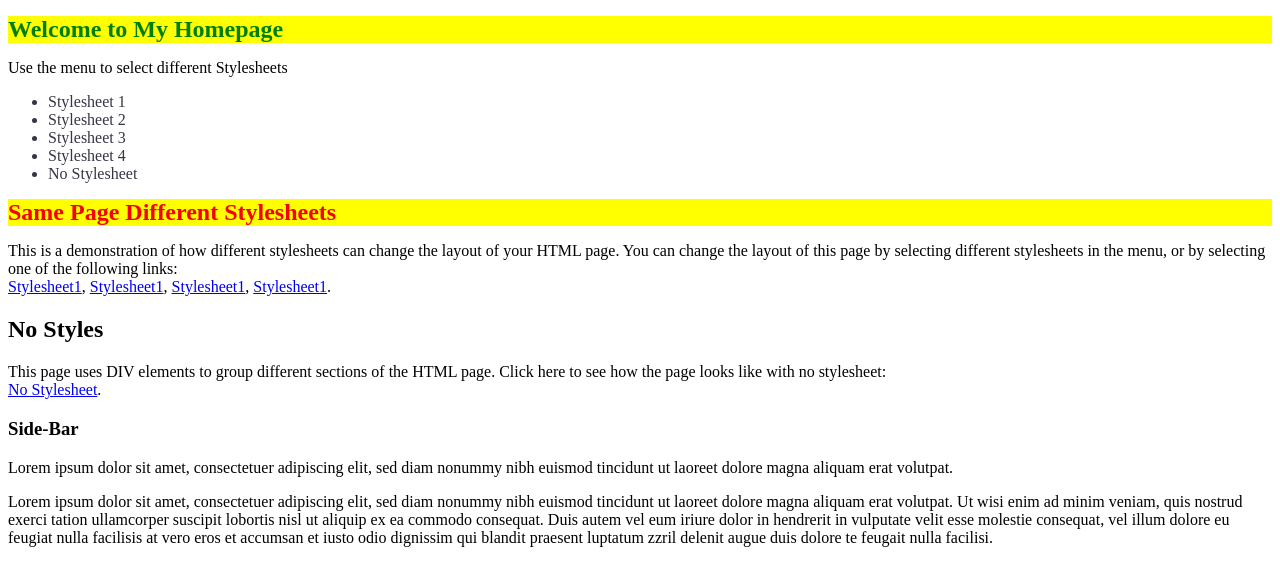
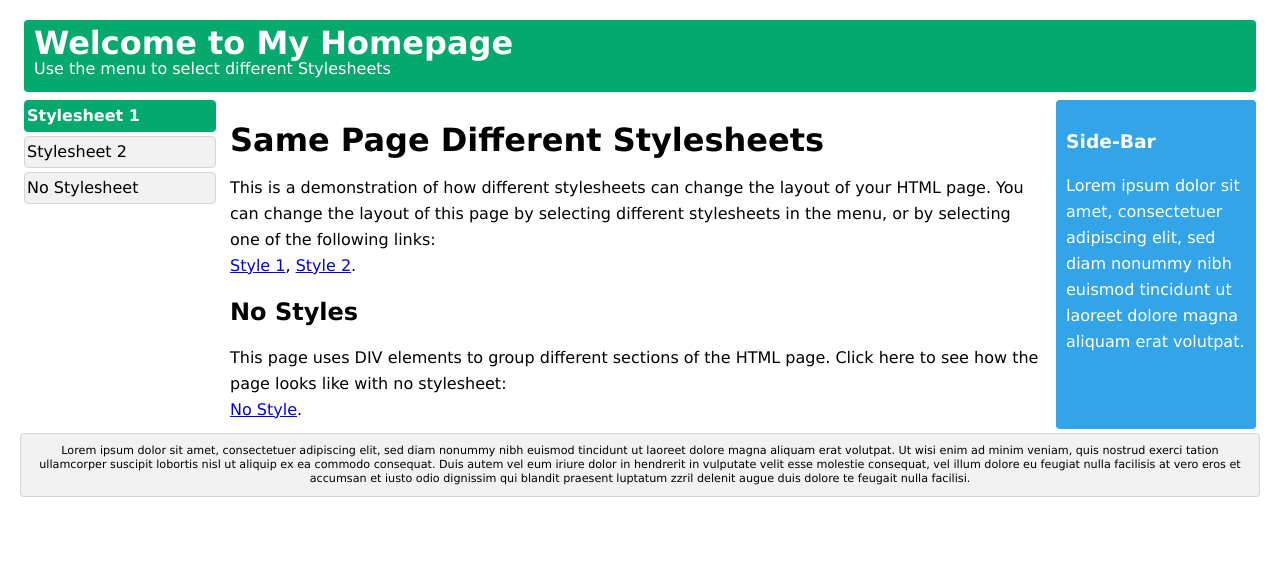
Before and after one commit to Suho-22300253/2026OSS_assign02, a plain HTML site: page style1.html in a window 1280 px wide. Drawn offline with Linux system fonts and the light colour scheme.

Commit message:
first complete style 1

```diff
--- a/style1.html
+++ b/style1.html
@@ -5,79 +5,149 @@
     <meta charset="UTF-8">
     <meta name="viewport" content="width=device-width, initial-scale=1.0">
     <title>Document</title>
-    <link rel = "stylesheet" href=""style.css>
+    <link rel="stylesheet" href="" style.css>
     <style>
+        body { /*body 전체에 적용이 되는 내용*/
+            font: 100% Lucida Sans, Verdana; /*100% 기본 글자크기 이용*/
+            margin: 20px;
+            line-height: 26px;
+        }
         #title{
-            h1{
-                color:rgb(44, 39, 39)! important;
-                font-size : 30px;
-                background-color: rgb(105, 105, 80);
-            }
+            color : white;
+            background-color: #04AA6D;
+            padding : 10px;
+            margin: 4px;
+            border-radius: 4px;
         }
-        .blue{
-            color:rgb(53, 53, 70);
+
+        #title h1,#title p{ /*h1과 p가 가지고 있는 기본 margin, padding을 없앰*/
+            margin: 0px;
+            padding: 0px;
         }
-        h1#title{
-            color:green;
+
+        main {
+            display: flex;
         }
+
+        #menubar {
+            width: 200px;
+            float:left;
+        }
+
+        #maincontents {
+            flex: 1;
+            padding: 10px;
+        }
+
+        #sidebar {
+            width: 180px;
+            padding: 10px;
+            background-color: #32a4e7;
+            color: white;
+            margin: 4px;
+            border-radius: 4px;
+        }
+
+        #menulist {
+            margin: 0;
+            padding: 0;
+        }
+
+        #currentpage{
+            background-color: #04AA6D !important;
+            border-color: #04AA6D !important;
+            color: white;
+            font-weight: bold;
+        }
+
+        #menulist li {
+            list-style-type: none;
+            margin: 4px;
+            background-color: #f1f1f1;
+            border: 1px solid #d4d4d4;
+            padding: 2px;
+            cursor: pointer;
+            border-radius: 4px;
+        }
+
+        #bottom{
+            border: 1px solid #d4d4d4;
+            background-color:#f1f1f1;
+            text-align: center;
+            padding: 10px;
+            font-size: 70%;
+            line-height: 14px;
+            border-radius: 4px;
+        }
+
+
     </style>
+
+
 </head>
 
 <body>
     <header>
-        <h1 id ="title">Welcome to My Homepage</h1>
-        <p>Use the menu to select different Stylesheets</p>
-
-        <style>
-            h1{
-                color:rgb(247, 0, 0);
-                font-size : 24px;
-                background-color: yellow;
-            }
-        </style>
+        <div id = "title">
+            <h1>Welcome to My Homepage</h1>
+            <p>Use the menu to select different Stylesheets</p>
+        </div>
 
     </header>
 
 
     <main>
-        <nav> <!--다른 섹션으로 이동하는 탐색(navigation) 링크들의 집합을 나타내는 시멘틱-->
-            <ul class ="blue">
-                <li>Stylesheet 1</li>
-                <li>Stylesheet 2</li>
-                <li>Stylesheet 3</li>
-                <li>Stylesheet 4</li>
-                <li>No Stylesheet</li>
+        <nav id = "menubar">
+            <ul id = "menulist">
+                <li id = "currentpage" onclick="reStyle(0)" >Stylesheet 1</li>
+                <li onclick="reStyle(1)">Stylesheet 2</li>
+                <li onclick="reStyle(2)">No Stylesheet</li>
             </ul>
         </nav>
 
-        <div id = "contents">
+        <div id="maincontents">
             <h1>Same Page Different Stylesheets</h1>
-            <div>This is a demonstration of how different stylesheets can change the layout of your HTML page. You can change
-                the layout of this page by selecting different stylesheets in the menu, or by selecting one of the following
-                links:</div>
-            <a href="#">Stylesheet1</a>, <a href="#">Stylesheet1</a>, <a href="#">Stylesheet1</a>, <a href="#">Stylesheet1</a>.
+            <div>
+                This is a demonstration of how different stylesheets can change the layout of your HTML page. You can
+                change
+                the layout of this page by selecting different stylesheets in the menu, or by selecting one of the
+                following
+                links:<br>
+            </div>
+
+            <a href="style1.html">Style 1</a>, <a href="style2.html">Style 2</a>.
 
             <h2>No Styles</h2>
-            <div>This page uses DIV elements to group different sections of the HTML page. Click here to see how the page looks like
-            with no stylesheet:</div>
-            <a href=" ">No Stylesheet</a>.
+            <div>
+                This page uses DIV elements to group different sections of the HTML page. Click here to see how the page
+                looks like
+                with no stylesheet:
+
+            </div>
+            <a href="nostyle.html">No Style</a>.
         </div>
 
-        <div id = "side">
+        <div id="sidebar">
             <h3>Side-Bar</h3>
-            <p>Lorem ipsum dolor sit amet, consectetuer adipiscing elit, sed diam nonummy nibh euismod tincidunt ut laoreet dolore
-            magna aliquam erat volutpat.</p>
+            <div>Lorem ipsum dolor sit amet, consectetuer adipiscing elit, sed diam nonummy nibh euismod tincidunt ut
+                laoreet dolore
+                magna aliquam erat volutpat.
+            </div>
         </div>
 
     </main>
 
 
-    <footer>
-        <div>Lorem ipsum dolor sit amet, consectetuer adipiscing elit, sed diam nonummy nibh euismod tincidunt ut laoreet dolore
-        magna aliquam erat volutpat. Ut wisi enim ad minim veniam, quis nostrud exerci tation ullamcorper suscipit lobortis
-        nisl ut aliquip ex ea commodo consequat. Duis autem vel eum iriure dolor in hendrerit in vulputate velit esse
-        molestie consequat, vel illum dolore eu feugiat nulla facilisis at vero eros et accumsan et iusto odio dignissim qui
-        blandit praesent luptatum zzril delenit augue duis dolore te feugait nulla facilisi.
+    <footer id = "bottom">
+        <div>Lorem ipsum dolor sit amet, consectetuer adipiscing elit, sed diam nonummy nibh euismod tincidunt ut
+            laoreet dolore
+            magna aliquam erat volutpat. Ut wisi enim ad minim veniam, quis nostrud exerci tation ullamcorper suscipit
+            lobortis
+            nisl ut aliquip ex ea commodo consequat. Duis autem vel eum iriure dolor in hendrerit in vulputate velit
+            esse
+            molestie consequat, vel illum dolore eu feugiat nulla facilisis at vero eros et accumsan et iusto odio
+            dignissim qui
+            blandit praesent luptatum zzril delenit augue duis dolore te feugait nulla facilisi.
         </div>
     </footer>
 </body>
```
Also changed, not shown: index3.html (+25 -0 lines), nostyle.html (+4 -0 lines).
